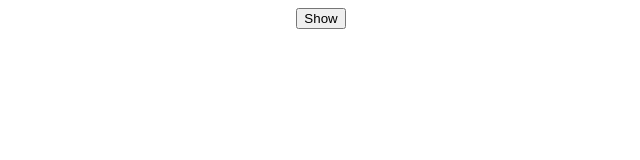
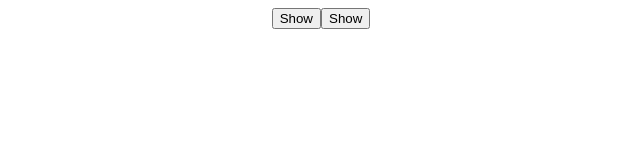
Before and after one commit to Luciefifi/my-react-js, a React (Create React App) app: page /menu in a window 1280 px wide. Shown: the top 160 px of the page, without its empty margins (319-959 px from the left). Built offline with nearby package versions, Linux system fonts and the light colour scheme.

Commit message:
create useToggle hook

```diff
--- a/src/App.js
+++ b/src/App.js
@@ -2,7 +2,7 @@
                 // import Form from './components/Form';
                   import './App.css';
                   // import './Form.css';
-                  import { useState } from 'react';
+                  import useToggle from './useToggle';
 
               //   import { BrowserRouter as Router , Routes , Route } from 'react-router-dom';
               //   import Home from './components/home';
@@ -14,7 +14,8 @@
 
 
                 function App() {
-                  const [isVisible , setIsVisible] = useState(false)
+            const [isVisible , toggle] = useToggle()
+            const [isVisible2 , toggle2] = useToggle()
                   // const client = new QueryClient({defaultOptions:{
                   //   queries:{
                   //     refetchOnWindowFocus: false
@@ -23,11 +24,10 @@
 
                 return(
                 <div  className="App">
-                  <button onClick={()=> setIsVisible((prev) => !prev)}>
-                    {isVisible ? "Hide" : "Show"}
-
-                  </button>
+                  <button onClick={toggle}>{isVisible ? "Hide" : "Show"}</button>
                   {isVisible && <h1>Hidden Text</h1>}
+                  <button onClick={toggle2}>{isVisible2 ? "Hide" : "Show"}</button>
+                  {isVisible2 && <h1>Hidden Text</h1>}
                   {/* <QueryClientProvider client={client}>
                   <Router>
                     <Navigation/>
--- /dev/null
+++ b/src/useToggle.js
@@ -0,0 +1,13 @@
+import  {useState }from "react"
+
+const useToggle  = (initialVal = false) =>{
+    const [state , setState] = useState(initialVal)
+
+    const toggle = () =>{
+        setState((prev) => !prev)
+    }
+    return [state , toggle]
+
+}
+
+export default useToggle
```
Also changed, not shown: src/useCount.js (added, +19 -0 lines).
